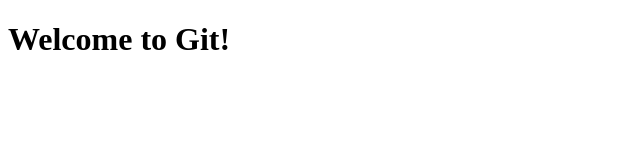
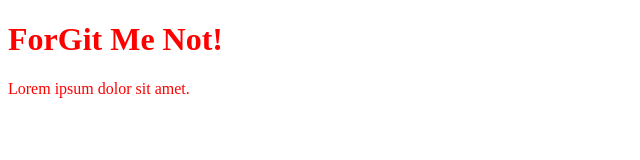
Before and after one commit to MarkleyClassroom/ForGitMeNot, a plain HTML site: page index.html in a window 1280 px wide. Shown: the whole page, without its empty margins (0-640 px from the left). Drawn offline with Linux system fonts and the light colour scheme.

Commit message:
added style sheet

```diff
--- a/index.html
+++ b/index.html
@@ -5,8 +5,10 @@
     <meta http-equiv="X-UA-Compatible" content="IE=edge">
     <meta name="viewport" content="width=device-width, initial-scale=1.0">
     <title>Document</title>
+    <link rel="stylesheet" href="styles.css">
 </head>
 <body>
-    <h1>Welcome to Git!</h1>
+    <h1>ForGit Me Not!</h1>
+    <p>Lorem ipsum dolor sit amet.</p>
 </body>
 </html>
--- /dev/null
+++ b/styles.css
@@ -0,0 +1,3 @@
+body {
+    color:red;
+}
```
